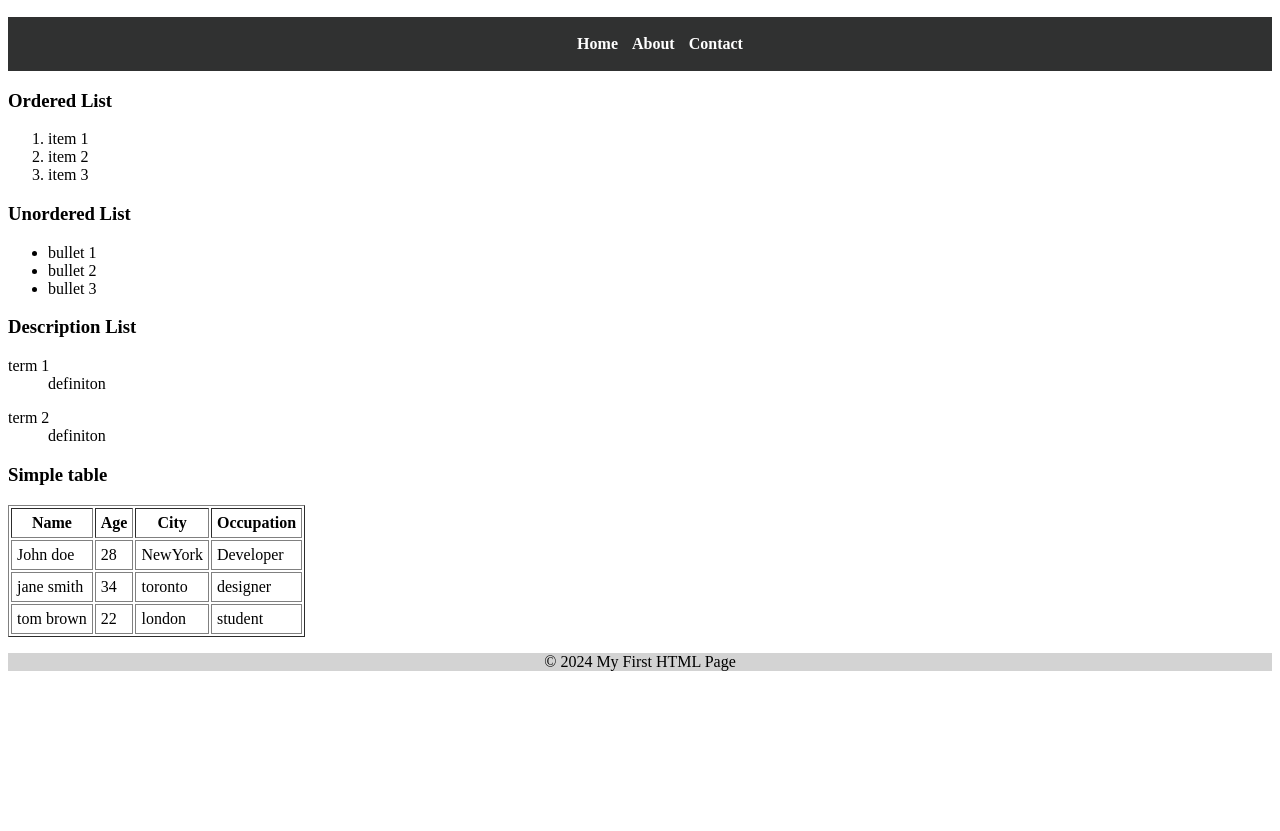
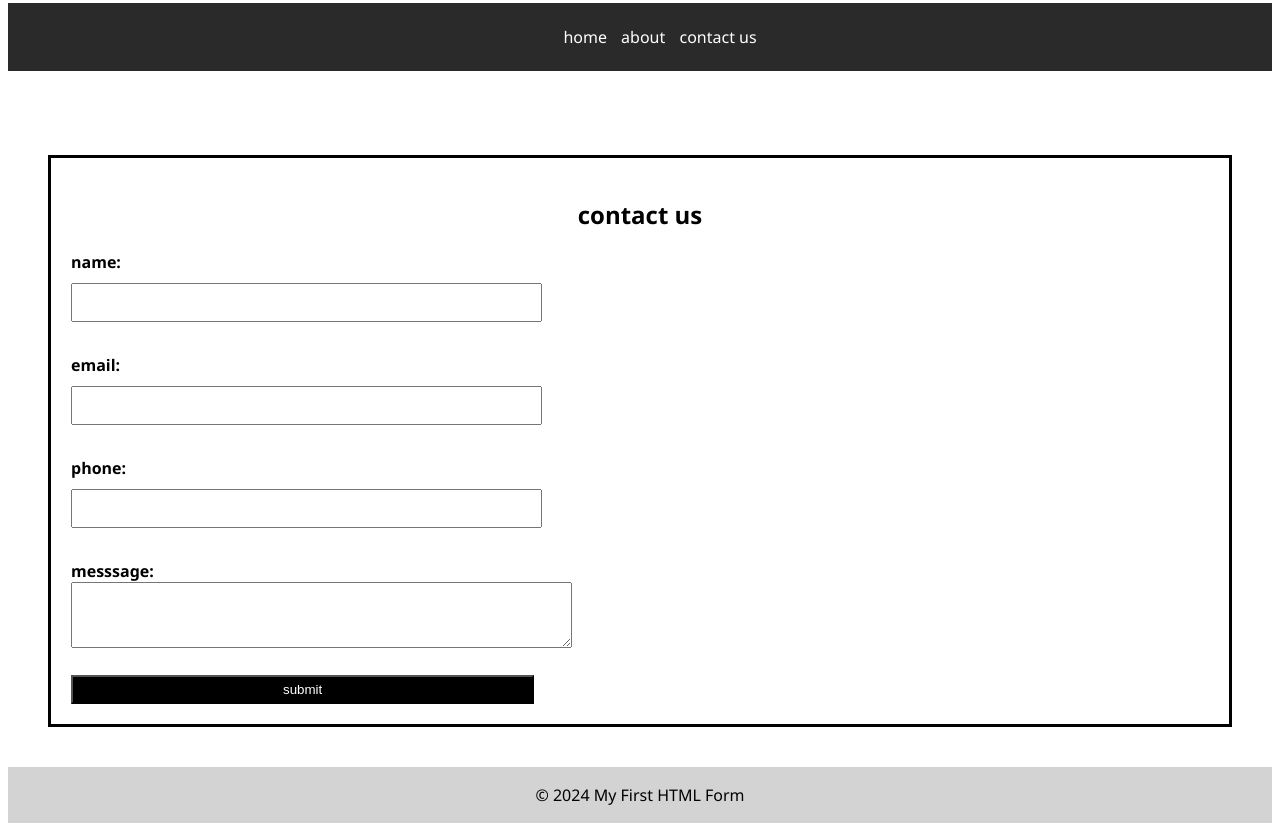
Before and after one commit to kishorekandasamy1811/HTML-basics-DAY-1, a plain HTML site: page index.html in a window 1280 px wide. Shown: the part 83-914 px from the top of the page. Before the commit the page ends 800 px from the top, so only its background shows below. Drawn offline with Linux system fonts and the light colour scheme.

Commit message:
Add files via upload

```diff
--- a/index.html
+++ b/index.html
@@ -3,80 +3,45 @@
 <head>
     <meta charset="UTF-8">
     <meta name="viewport" content="width=device-width, initial-scale=1.0">
-    <title>HTML list and table</title>
-    <link rel="stylesheet" href="styles.css">
+    <title>forms</title>
+    <link rel="stylesheet" href="styles.css"
 </head>
 <body>
-    <h1 class="header">HTML lists and tables</h1>
+    <h1 class="header">Contact form exercise</h1>
     <div class="navbar">
         <nav>
-        <ul>
-            <li>Home</li>
-            <li>About</li>
-            <li>Contact</li>
-        </ul>
+            <ul>
+                <li>home</li>
+                <li>about</li>
+                <li>contact us</li>
+            </ul>
         </nav>
-    </div>
+    </div><br><br>
+    <div class="form">
+        <form>
+            <h2>contact us</h2>
 
-    <div class="order">
-         <h3>Ordered List</h3>
-        <ol>
-            <li>item 1</li>
-            <li>item 2</li>
-            <li>item 3</li>
-        </ol>
-    </div>
-    <div class="unorder">
-         <h3>Unordered List</h3>
-        <ul>
-            <li>bullet 1</li>
-            <li>bullet 2</li>
-            <li>bullet 3</li>
-        </ul>
-    </div>
-    <div class="description">
-         <h3>Description List</h3>
-        <dl>
-         <dt>term 1</dt>
-         <dd>definiton</dd>
-        </dl>
-        <dl>
-            <dt>term 2</dt>
-            <dd>definiton</dd>
-        </dl>
-    </div>
-
-    <div class="table">
-        <h3>Simple table</h3>
-        <table border="1">
+           <b> <tr>
+                <td><label>name:</label></td><br>
+                <td><input type="text"></td><br>
+            </tr><br>
             <tr>
-                <th>Name</th>
-                <th>Age</th>
-                <th>City</th>
-                <th>Occupation</th>
-            </tr>
+                <td><label>email:</label></td><br>
+                <td><input type="email"></td><br>
+            </tr><br>
             <tr>
-                <td>John doe</td>
-                <td>28</td>
-                <td>NewYork</td>
-                <td>Developer</td>
-            </tr>
+                <td><label>phone:</label></td><br>
+                <td><input type="tel"></td><br>
+            </tr><br>
             <tr>
-                <td>jane smith</td>
-                <td>34</td>
-                <td>toronto</td>
-                <td>designer</td>
-            </tr>
-            <tr>
-                <td>tom brown</td>
-                <td>22</td>
-                <td>london</td>
-                <td>student</td>
-            </tr>
-        </table>
+                <td><label>messsage:</label></td><br>
+                <textarea class="message"  name="Message:" rows="4" cols="60"></textarea>
+            </tr><br></b><br>
+            <button class="b1">submit</button>
+        </form>
     </div>
     <footer>
-        <p>© 2024 My First HTML Page</p>
+        <p>© 2024 My First HTML Form</p>
     </footer>
 </body>
 </html>
--- a/styles.css
+++ b/styles.css
@@ -1,36 +1,41 @@
-.h1{
-    font-family: 'Lucida Sans', 'Lucida Sans Regular', 'Lucida Grande', 'Lucida Sans Unicode', Geneva, Verdana, sans-serif;
-    text-align: center;
-}
-.navbar{
-    background-color: rgb(48, 49, 49);
-    padding: 2px;
-    text-align: center;
-    font-weight:bold
-}
-.navbar ul li{
-    display: inline;
-    text-align: center;
-    padding: 5px;
-    color: white;
+body{
+     font-family: 'Segoe UI', Tahoma, Geneva, Verdana, sans-serif;
 }
 .header{
     text-align: center;
-    padding: 10px;
+    font-family: 'Segoe UI', Tahoma, Geneva, Verdana, sans-serif;
+}
+.navbar{
+    background-color: rgb(43, 42, 42);
+    text-align: center;
+    padding: 7px;
+}
+.navbar ul li{
+    color: white;
+    display: inline;
+    padding: 5px;
+}
+.form h2{
+    text-align: center;
+}
+form{
+    border: solid;
+    color: black;
+    margin: 40px;
+    padding: 20px;
+}
+.b1{
+    background-color: black;
+    color: white;
+    padding: 5px 210px;
+}
+input{
+    padding: 10px 145px;
+    align-items: center;
+    margin: 10px 0px;
 }
 footer{
     background-color: lightgrey;
     text-align: center;
+    padding: 1px 0.5px;
 }
-.table{
-    border-collapse: collapse;
-}
-
-.table td{
-    border-style: solid;
-    padding: 5px;
-;
-}
-.table th{
-    padding: 5px;
-}
```
